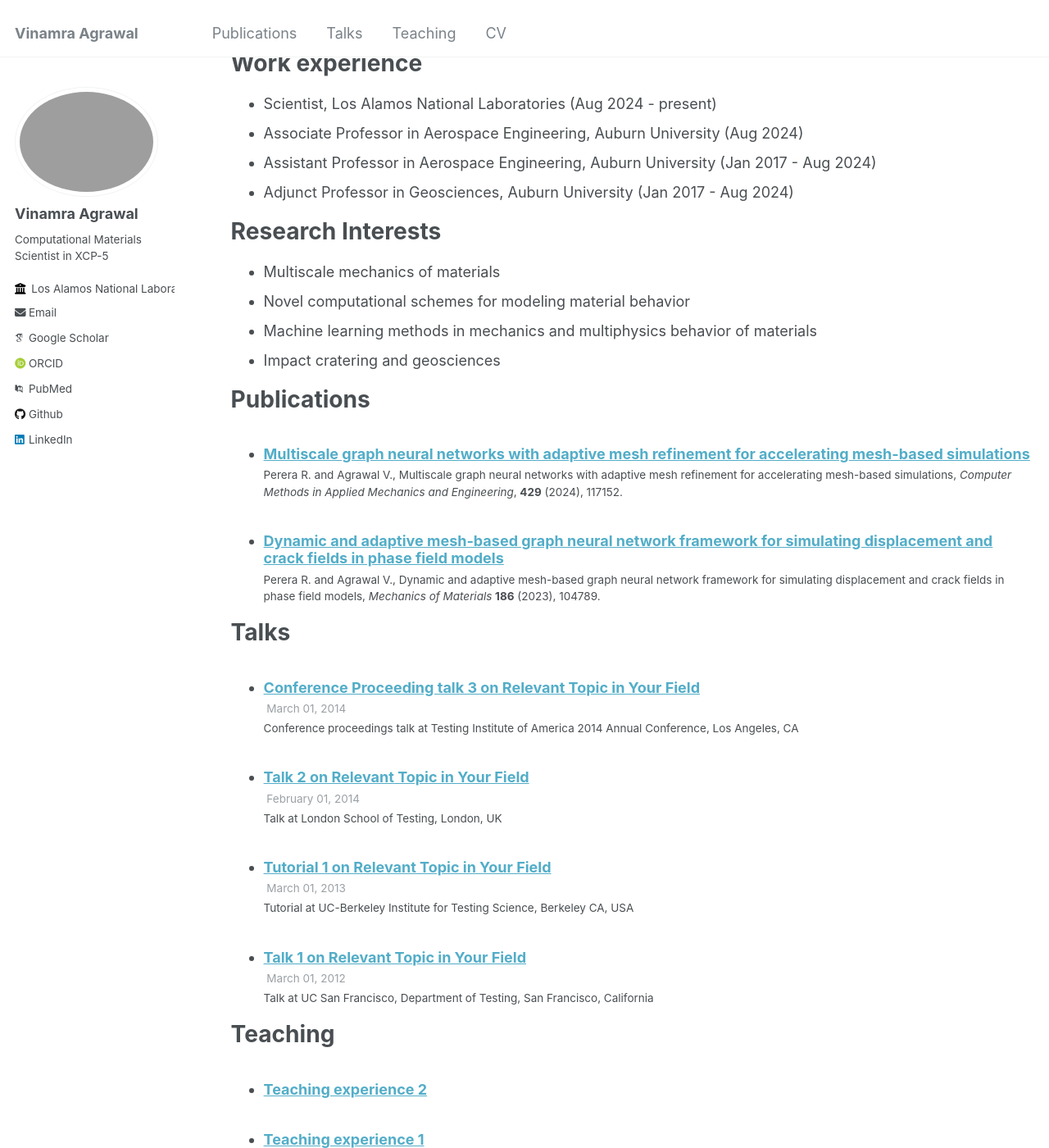
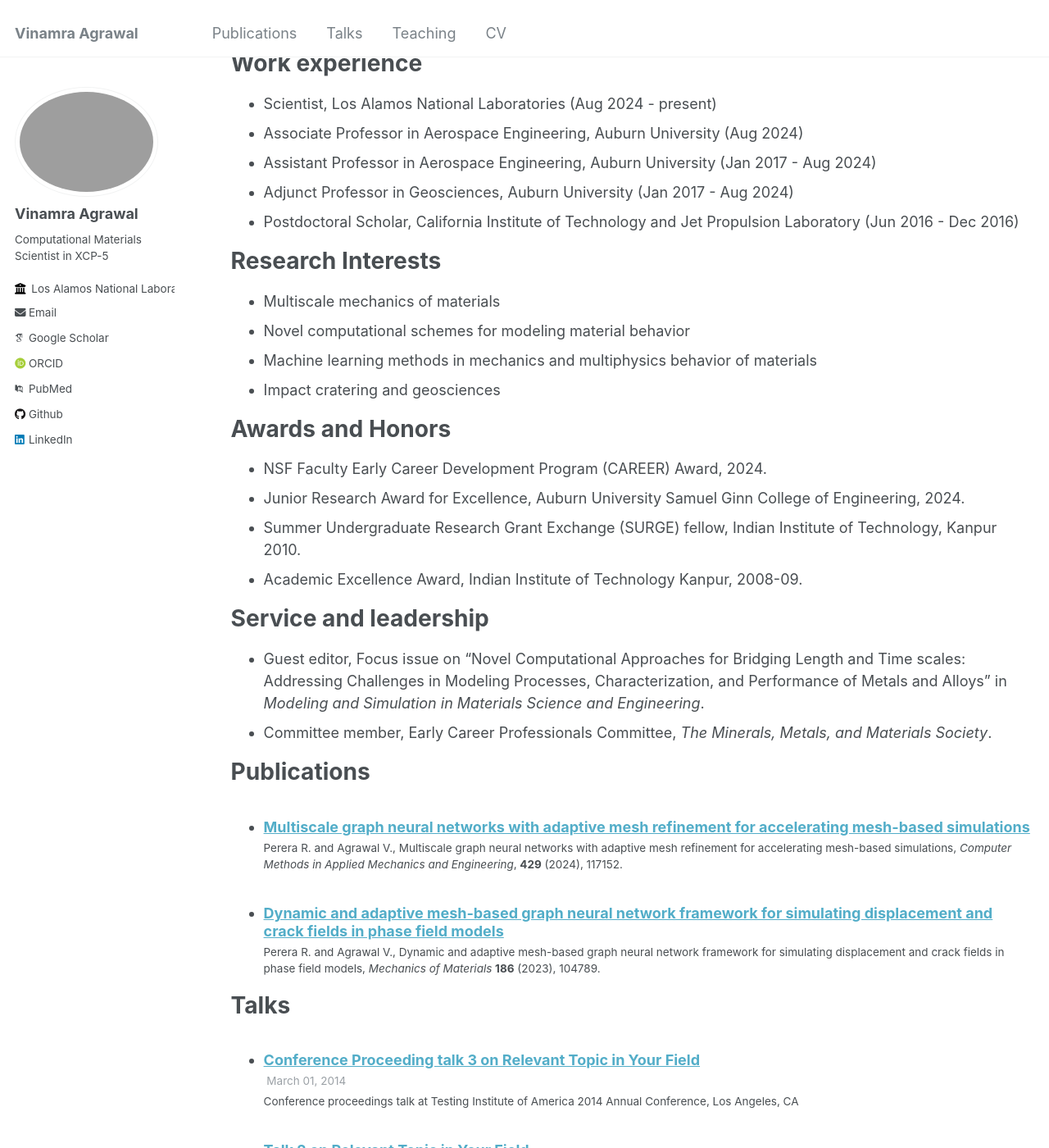
Before and after one commit to vinagr/vinagr.github.io, a Jekyll site: the page built from _pages/cv.md, in a window 1280 px wide and 1400 px high, scrolled down 256 px. Shown: the whole window at 82% size. Built offline with Jekyll 4.4.1, drawn with Linux system fonts in a browser that asks for light colours; some web fonts are replaced; some of the changed text lies outside the part shown.

Commit message:
updating cv

```diff
--- a/_pages/cv.md
+++ b/_pages/cv.md
@@ -21,6 +21,7 @@ Work experience
 * Associate Professor in Aerospace Engineering, Auburn University (Aug 2024)
 * Assistant Professor in Aerospace Engineering, Auburn University (Jan 2017 - Aug 2024)
 * Adjunct Professor in Geosciences, Auburn University (Jan 2017 - Aug 2024)
+* Postdoctoral Scholar, California Institute of Technology and Jet Propulsion Laboratory (Jun 2016 - Dec 2016)
 
 Research Interests
 ======
@@ -28,6 +29,18 @@ Research Interests
 * Novel computational schemes for modeling material behavior
 * Machine learning methods in mechanics and multiphysics behavior of materials
 * Impact cratering and geosciences
+
+Awards and Honors
+======
+* NSF Faculty Early Career Development Program (CAREER) Award, 2024.
+* Junior Research Award for Excellence, Auburn University Samuel Ginn College of Engineering, 2024.
+* Summer Undergraduate Research Grant Exchange (SURGE) fellow, Indian Institute of Technology, Kanpur 2010.
+* Academic Excellence Award, Indian Institute of Technology Kanpur, 2008-09.
+
+Service and leadership
+======
+* Guest editor, Focus issue on <q>Novel Computational Approaches for Bridging Length and Time scales: Addressing Challenges in Modeling Processes, Characterization, and Performance of Metals and Alloys</q> in <i>Modeling and Simulation in Materials Science and Engineering</i>.
+* Committee member, Early Career Professionals Committee, <i>The Minerals, Metals, and Materials Society</i>.
 
 Publications
 ======
```
Also changed, not shown: other parts of _pages/cv.md (+0 -4 lines).
